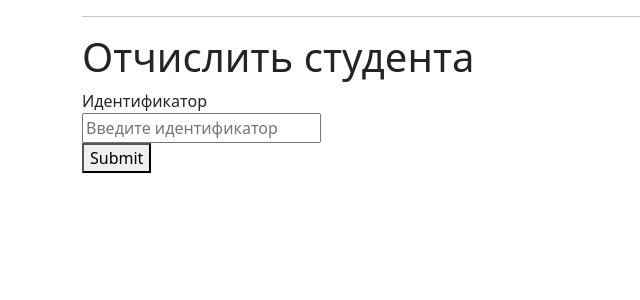
After one commit to LuckyHorseshoe-chan/DoczillaIntern, a Flask app: page /delete/ in a window 1280 px wide. The commit adds this page. Shown: the top 300 px of the page, without its empty margins (0-640 px from the left). Run offline with Flask 2, Linux system fonts and the light colour scheme.

Commit message:
Add the possibility to delete the student from the table

```diff
--- a/task2/app.py
+++ b/task2/app.py
@@ -8,6 +8,14 @@ def get_db_connection():
     conn = sqlite3.connect('mydb.db')
     conn.row_factory = sqlite3.Row
     return conn
+def get_student(student_id):
+    conn = get_db_connection()
+    student = conn.execute('SELECT * FROM students WHERE Идентификатор = ?',
+                        (student_id,)).fetchone()
+    conn.close()
+    if student is None:
+        abort(404)
+    return student
 
 @app.route('/')
 def index():
@@ -45,3 +53,15 @@ def create():
             conn.close()
             return redirect(url_for('index'))
     return render_template('create.html')
+@app.route('/delete/', methods=('POST', 'GET'))
+def delete():
+    if request.method == 'POST':
+        student_id = request.form['id']
+        student = get_student(student_id)
+        conn = get_db_connection()
+        conn.execute('DELETE FROM students WHERE Идентификатор = ?', (student_id,))
+        conn.commit()
+        conn.close()
+        flash('"{0} {1}" отчислен(а)!'.format(student['Имя'], student['Фамилия']))
+        return redirect(url_for('index'))
+    return render_template('delete.html')
--- a/task2/templates/base.html
+++ b/task2/templates/base.html
@@ -25,5 +25,6 @@
       {% endfor %}
     </tbody>
   </table>
-  <a href={{ url_for('create') }}><button class=grey style="height:75px;width:150px;float:right;">Add user</button></a>
+  <a href={{ url_for('create') }}><button class=grey style="height:35px;width:150px;float:right;">Добавить</button></a>
+  <a href={{ url_for('delete') }}><button class=grey style="height:35px;width:150px;float:right;">Отчислить</button></a>
 {% endblock %}
--- /dev/null
+++ b/task2/templates/delete.html
@@ -0,0 +1,15 @@
+{% extends 'index.html' %}
+
+{% block content %}
+
+    <h1>{% block title %} Отчислить студента {% endblock %}</h1>
+    <form method="post">
+        <label for="id">Идентификатор</label>
+        <br>
+        <input type="text" name="id"
+               placeholder="Введите идентификатор"
+               value="{{ request.form['id'] }}"></input>
+        <br>
+        <button type="submit">Submit</button>
+    </form>
+{% endblock %}
```
